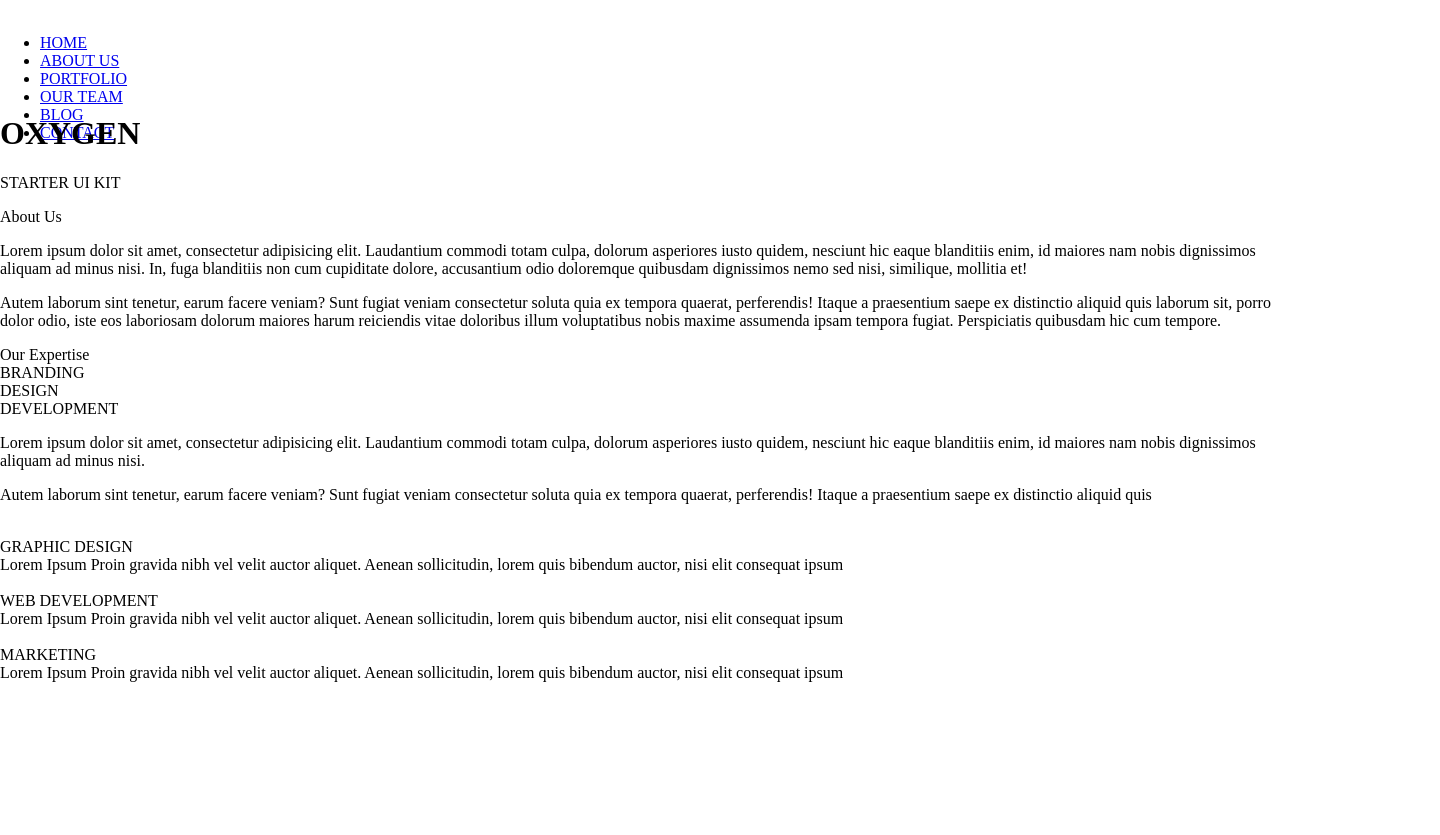
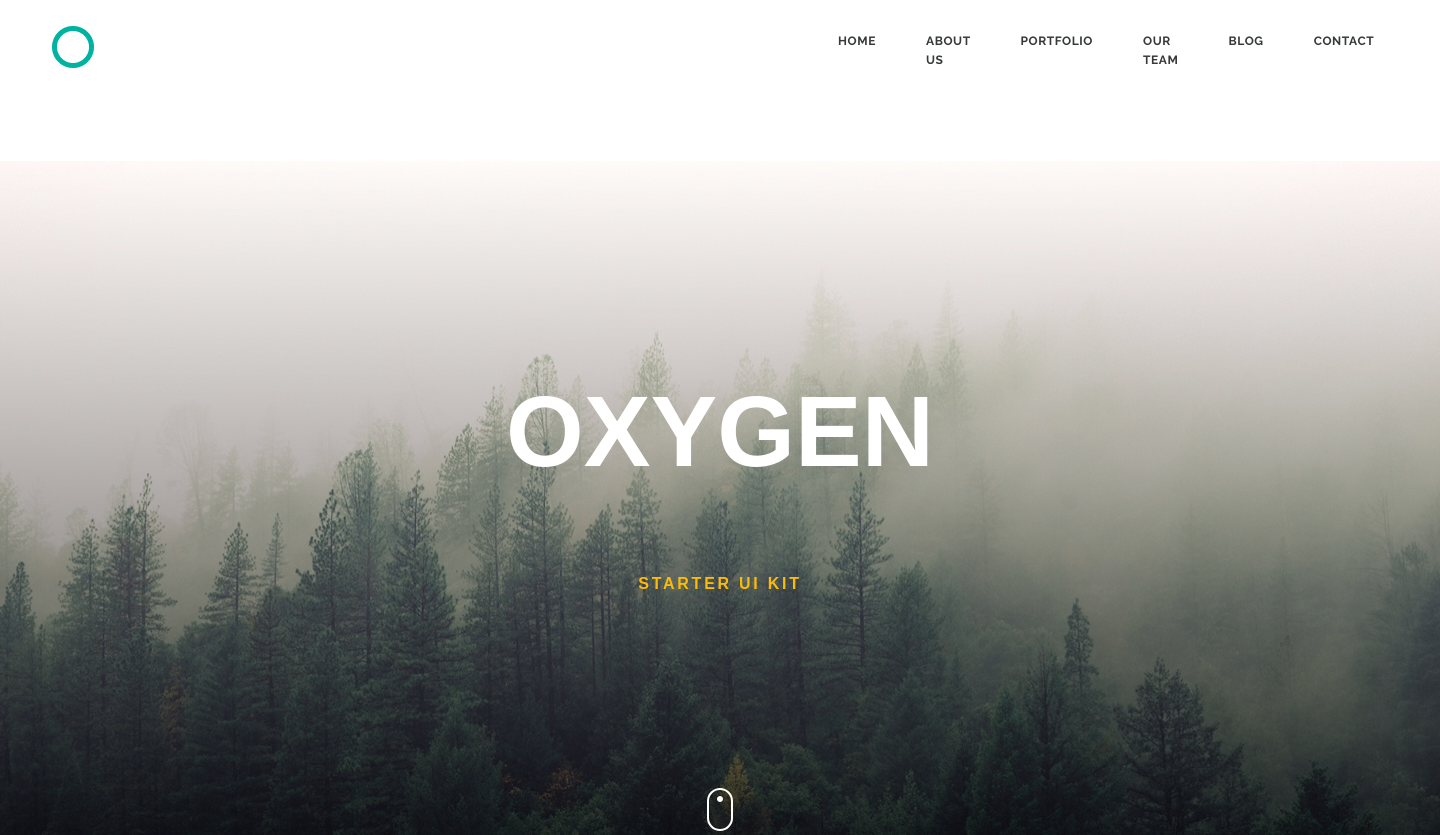
Before and after one commit to grebalexey/OXYGEN, a plain HTML site: page index.html in a window 1280 px wide. Shown: the top 835 px of the page, 1440 px wide, since content can reach past the window. Before the commit the page ends 800 px from the top, so only its background shows below. Drawn offline with Linux system fonts and the light colour scheme.

Commit message:
продолжаю

```diff
--- a/css/style.css
+++ b/css/style.css
@@ -1,13 +1,114 @@
 body{
     margin: 0;
+    font-family: 'Montserrat', sans-serif;
+}
+
+.header{
+
 }
 
 .header__top{
     height: 94px;
     background: #FFF;
     display: flex;
+
+}
+
+.header__top-inner{
+    display: flex;
+    align-items: center;
+
+}
+
+.logo{
+    padding: 26px 704px 26px 52px;
 }
 
 .menu{
+    font-family: 'Raleway', sans-serif;
+}
+
+.menu__list{
     display: flex;
 }
+
+.menu__link{
+    text-decoration: none;
+    color: #373A39;
+    font-size: 12px;
+    font-style: normal;
+    font-weight: 700;
+    line-height: normal;
+    letter-spacing: 0.6px;
+}
+
+li{
+    list-style: none;
+}
+
+.menu__list-item + .menu__list-item{
+    margin-left: 50px;
+}
+
+.header__content-inner{
+    height: 752px;
+    width: 1440px;
+    background: linear-gradient(180deg, rgba(255, 255, 255, 0.14) 0%, rgba(0, 0, 0, 0.50) 100%), url(../images/Header-bg.jpg), lightgray 50% / cover no-repeat;
+
+}
+
+.header__content-title{
+    color: #FFF;
+    text-align: center;
+    font-size: 100px;
+    font-style: normal;
+    font-weight: 700;
+    line-height: normal;
+    padding: 213px 500px 18.5px;
+}
+
+.header__content-description{
+    color: #FCBB08;
+    text-align: center;
+    font-size: 16px;
+    font-style: normal;
+    font-weight: 700;
+    line-height: normal;
+    letter-spacing: 2.743px;
+}
+
+.header__content-decor{
+    padding: 179.5px 707px 62px;
+}
+
+.about{
+    width: 1440px;
+    height: 491px;
+    background: #F6F8FA;
+
+}
+
+.about__inner{
+    display: flex;
+}
+
+.title{
+    color: #242121;
+    font-size: 48px;
+    font-style: normal;
+    font-weight: 700;
+    line-height: 75px; /* 156.25% */
+    letter-spacing: -1.65px;
+    padding: 143px 0 273px 135px;
+}
+
+.about__text{
+    width: 770px;
+    padding: 152px 135px 159px;
+    color: #373A39;
+    font-family: 'Open Sans', sans-serif;
+    font-size: 14px;
+    font-style: normal;
+    font-weight: 300;
+    line-height: 24px; /* 171.429% */
+}
--- a/index.html
+++ b/index.html
@@ -4,9 +4,9 @@
     <meta charset="UTF-8">
     <meta name="viewport" content="width=device-width, initial-scale=1.0">
     <title>OXYGEN</title>
-    <!-- <link rel="preconnect" href="https://fonts.googleapis.com">
+    <link rel="preconnect" href="https://fonts.googleapis.com">
     <link rel="preconnect" href="https://fonts.gstatic.com" crossorigin>
-    <link href="https://fonts.googleapis.com/css2?family=Raleway:wght@700&display=swap" rel="stylesheet"> -->
+    <link href="https://fonts.googleapis.com/css2?family=Raleway:wght@700&display=swap" rel="stylesheet">
     <link rel="stylesheet" href="css/style.css">
 </head>
 <body>
@@ -16,7 +16,7 @@
                 <div class="header__top-inner">
                     <div class="logo">
                         <a class="logo__link" href="#">
-                            <img class="logo__img" src="" alt="">
+                            <img class="logo__img" src="images/Logo.png" alt="">
                         </a>
                     </div>
                     <nav class="menu">
@@ -49,7 +49,19 @@
                 <div class="header__content-inner">
                     <h1 class="header__content-title">OXYGEN</h1>
                     <p class="header__content-description">STARTER UI KIT</p>
-                    <div class="header__content-decor"></div>
+                    <div class="header__content-decor">
+                        <svg xmlns="http://www.w3.org/2000/svg" width="26" height="43" viewBox="0 0 26 43" fill="none">
+                        <g clip-path="url(#clip0_0_262)">
+                        <path fill-rule="evenodd" clip-rule="evenodd" d="M13 14C14.6569 14 16 12.6569 16 11C16 9.34315 14.6569 8 13 8C11.3431 8 10 9.34315 10 11C10 12.6569 11.3431 14 13 14Z" fill="white"/>
+                        <rect x="1" y="1" width="24" height="41" rx="12" stroke="white" stroke-width="2"/>
+                        </g>
+                        <defs>
+                        <clipPath id="clip0_0_262">
+                        <rect width="26" height="43" fill="white"/>
+                        </clipPath>
+                        </defs>
+                        </svg>
+                    </div>
                 </div>
             </div>
         </div>
```
Also changed, not shown: images/Header-bg.jpg (added), images/Logo.png (added), 1 other file.
